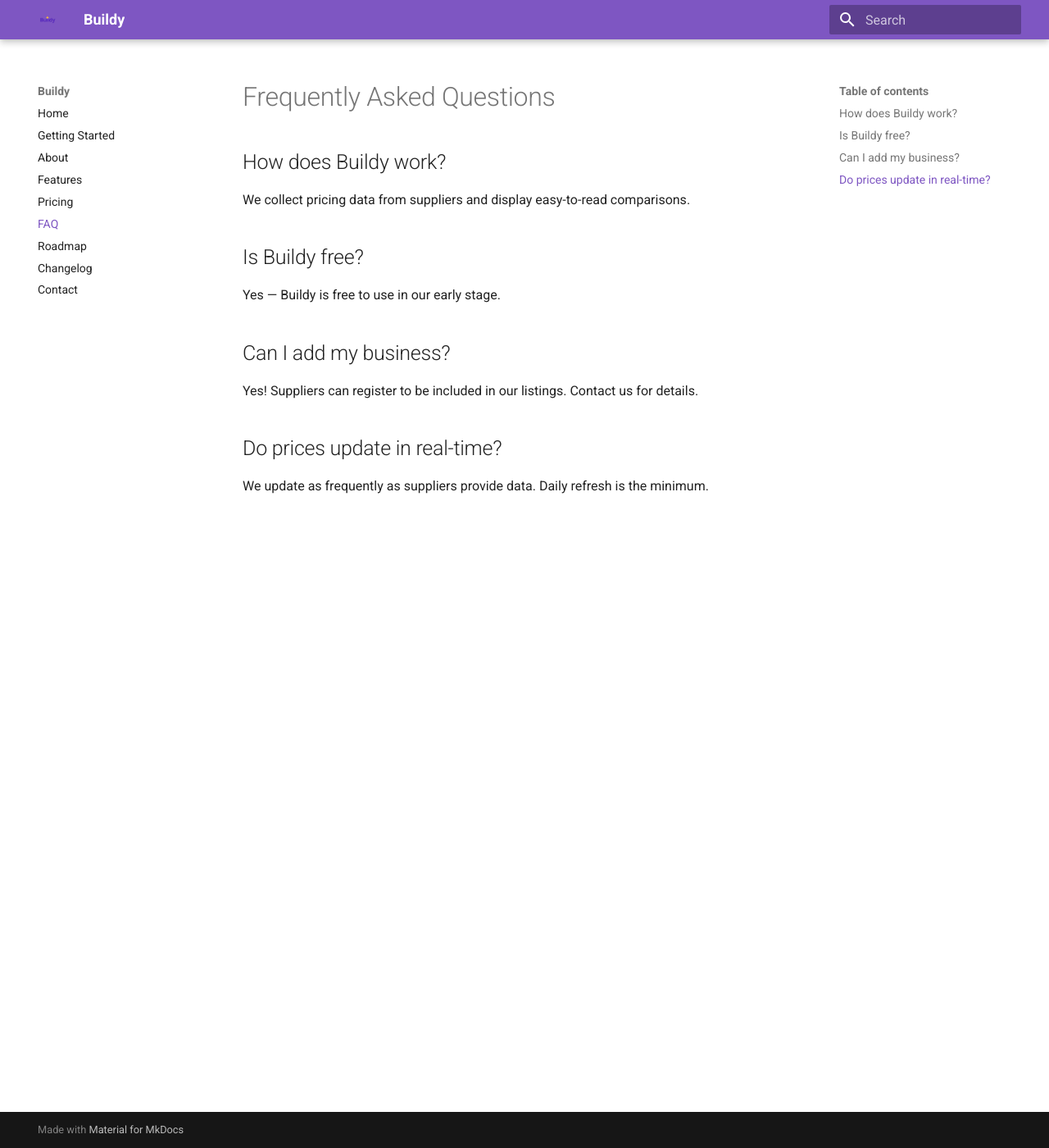
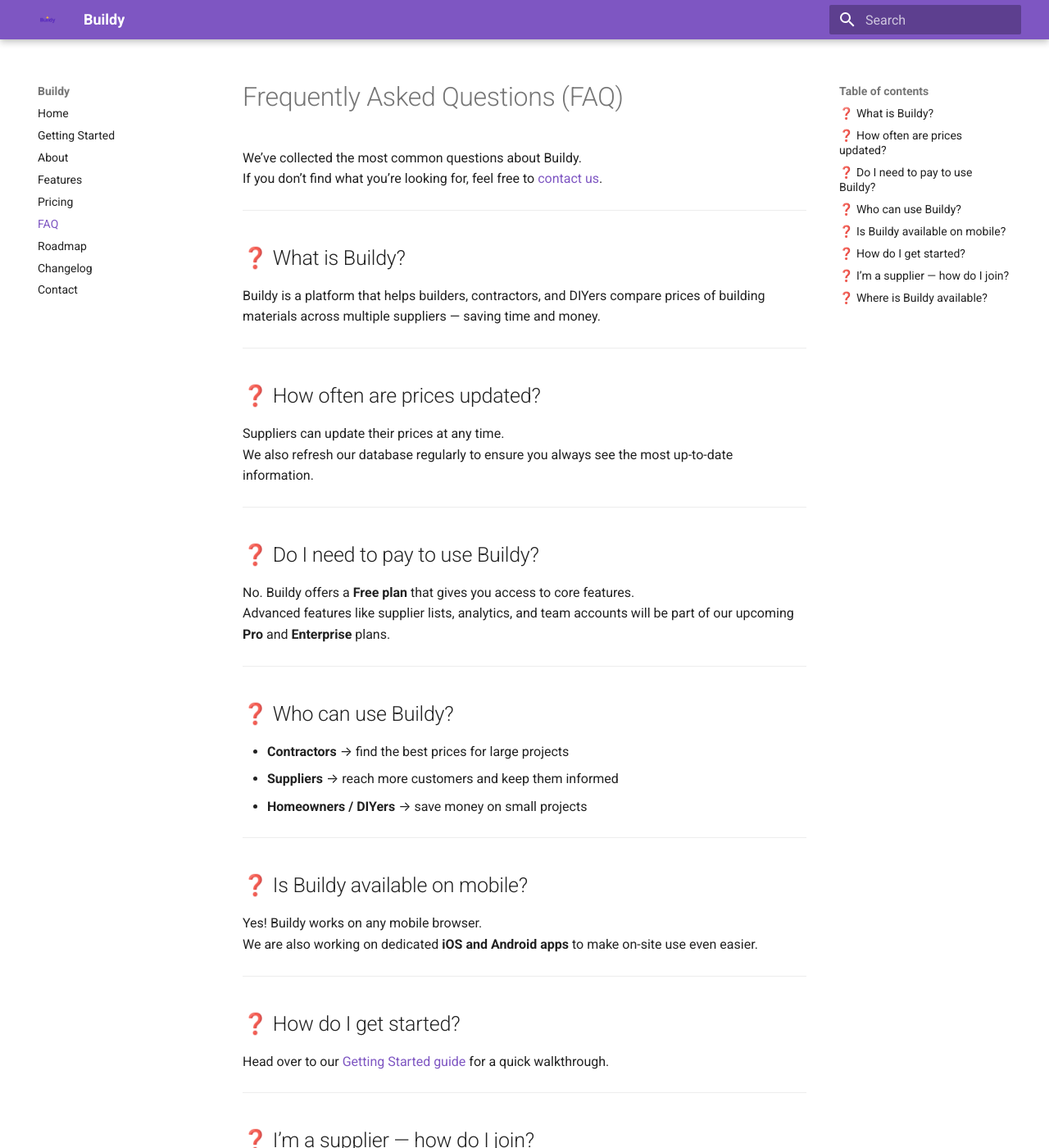
Before and after one commit to Kello54/Buildy, an MkDocs documentation site: the page built from docs/faq.md, in a window 1280 px wide and 1400 px high. Shown: the whole window at 82% size. Built offline with MkDocs 1.6.1 and Material for MkDocs 9.7.7, drawn with Linux system fonts in a browser that asks for light colours; some of the changed text lies outside the part shown.

Commit message:
Update faq.md

```diff
--- a/docs/faq.md
+++ b/docs/faq.md
@@ -1,13 +1,59 @@
-# Frequently Asked Questions
+# Frequently Asked Questions (FAQ)
 
-## How does Buildy work?
-We collect pricing data from suppliers and display easy-to-read comparisons.
+We’ve collected the most common questions about Buildy.
+If you don’t find what you’re looking for, feel free to [contact us](contact.md).
 
-## Is Buildy free?
-Yes — Buildy is free to use in our early stage.
+---
 
-## Can I add my business?
-Yes! Suppliers can register to be included in our listings. Contact us for details.
+## ❓ What is Buildy?
 
-## Do prices update in real-time?
-We update as frequently as suppliers provide data. Daily refresh is the minimum.
+Buildy is a platform that helps builders, contractors, and DIYers compare prices of building materials across multiple suppliers — saving time and money.
+
+---
+
+## ❓ How often are prices updated?
+
+Suppliers can update their prices at any time.
+We also refresh our database regularly to ensure you always see the most up-to-date information.
+
+---
+
+## ❓ Do I need to pay to use Buildy?
+
+No. Buildy offers a **Free plan** that gives you access to core features.
+Advanced features like supplier lists, analytics, and team accounts will be part of our upcoming **Pro** and **Enterprise** plans.
+
+---
+
+## ❓ Who can use Buildy?
+
+- **Contractors** → find the best prices for large projects
+- **Suppliers** → reach more customers and keep them informed
+- **Homeowners / DIYers** → save money on small projects
+
+---
+
+## ❓ Is Buildy available on mobile?
+
+Yes! Buildy works on any mobile browser.
+We are also working on dedicated **iOS and Android apps** to make on-site use even easier.
+
+---
+
+## ❓ How do I get started?
+
+Head over to our [Getting Started guide](getting-started.md) for a quick walkthrough.
+
+---
+
+## ❓ I’m a supplier — how do I join?
+
+Suppliers can register to have their products listed on Buildy.
+Please [contact us](contact.md) to learn more.
+
+---
+
+## ❓ Where is Buildy available?
+
+Right now, Buildy focuses on the Irish and UK markets.
+We plan to expand internationally in the near future.
```
